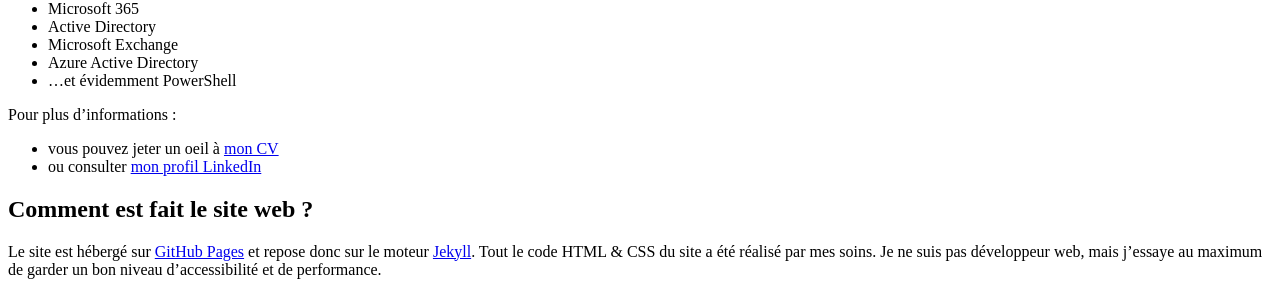
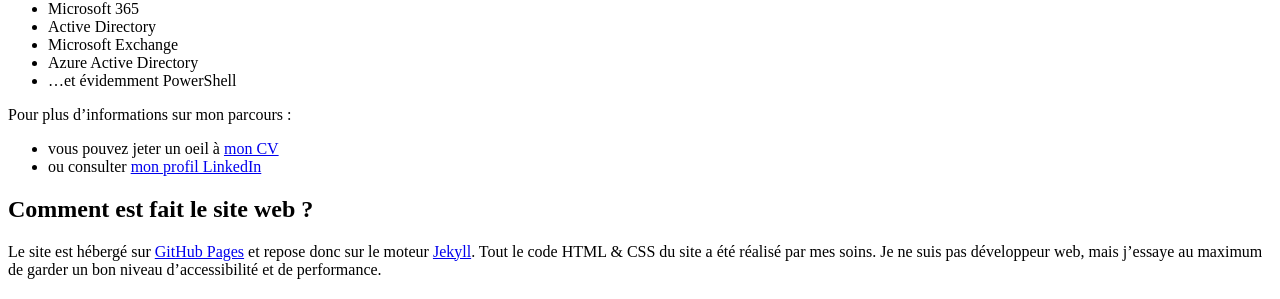
Before and after one commit to leobouard/leobouard.github.io, a Jekyll site: the page built from about.md, in a window 1280 px wide. Shown: the part 207-506 px from the top of the page. Built offline with Jekyll 4.4.1, drawn with Linux system fonts in a browser that asks for light colours; our own code applies the rules of GitHub Pages for plain Markdown files.

Commit message:
Update about.md

```diff
--- a/about.md
+++ b/about.md
@@ -1,5 +1,6 @@
 ---
 permalink: /about
+description: "Plus d'information sur l'auteur du site et le site en lui-même"
 ---
 
 # A propos
@@ -14,14 +15,14 @@
 - Azure Active Directory
 - ...et évidemment PowerShell
 
-Pour plus d'informations :
+Pour plus d'informations sur mon parcours :
 
 - vous pouvez jeter un oeil à [mon CV](/cv)
 - ou consulter [mon profil LinkedIn]({{ site.linkedin }})
 
 ## Comment est fait le site web ?
 
-Le site est hébergé sur [GitHub Pages](https://docs.github.com/en/pages) et repose donc sur le moteur [Jekyll](https://docs.github.com/en/pages). Tout le code HTML & CSS du site a été réalisé par mes soins. Je ne suis pas développeur web, mais j'essaye au maximum de garder un bon niveau d'accessibilité et de performance.
+Le site est hébergé sur [GitHub Pages](https://docs.github.com/en/pages) et repose donc sur le moteur [Jekyll](https://jekyllrb.com/docs/). Tout le code HTML & CSS du site a été réalisé par mes soins. Je ne suis pas développeur web, mais j'essaye au maximum de garder un bon niveau d'accessibilité et de performance.
 
 ### Les ressources utilisées
 
```
